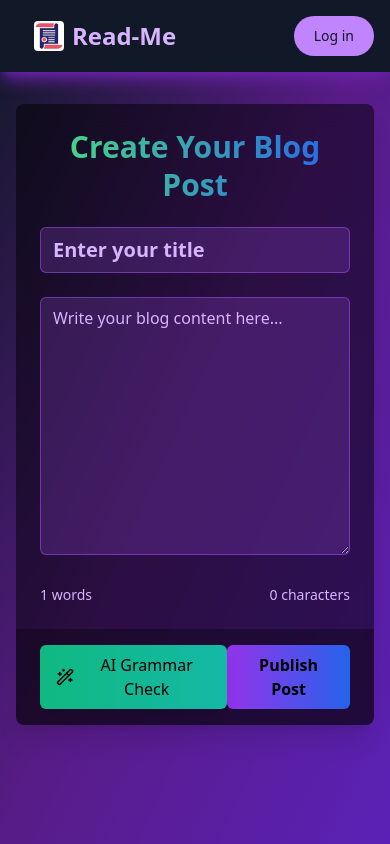
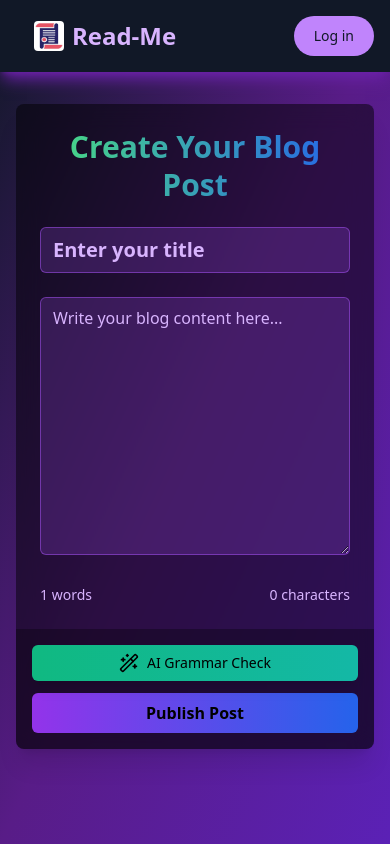
Before and after one commit to kunj3740/readme, a React (Vite) app in the folder frontend/: page /publish in a window 390 px wide. Built offline with nearby package versions, Linux system fonts and the light colour scheme.

Commit message:
button bug fixed

```diff
--- a/frontend/src/components/ui/GrammarCorrection.tsx
+++ b/frontend/src/components/ui/GrammarCorrection.tsx
@@ -8,17 +8,17 @@ interface GrammarCorrectionProps {
 
 export const GrammarCorrection: React.FC<GrammarCorrectionProps> = ({ onCorrect, isLoading }) => {
   return (
-    <div className="relative group ">
+    <div className="relative group flex justify-center sm:justify-start">
       <button
         onClick={onCorrect}
         disabled={isLoading}
-        className="flex items-center gap-2 px-4 py-2 bg-gradient-to-r from-emerald-500 to-teal-500 hover:from-emerald-600 hover:to-teal-600 text-black rounded-md transition-all duration-200 shadow-lg hover:shadow-xl disabled:opacity-50 disabled:cursor-not-allowed"
+        className="flex  justify-center items-center gap-2 px-4 py-2 bg-gradient-to-r from-emerald-500 to-teal-500 hover:from-emerald-600 hover:to-teal-600 text-black rounded-md transition-all duration-200 shadow-lg hover:shadow-xl disabled:opacity-50 disabled:cursor-not-allowed sm:w-auto w-full text-center"
       >
         <Wand2 className="w-5 h-5" />
-        <span>{isLoading ? 'Correcting...' : 'AI Grammar Check'}</span>
+        <span className="text-sm sm:text-base">{isLoading ? 'Correcting...' : 'AI Grammar Check'}</span>
       </button>
 
-      <div className="absolute bottom-full left-1/2 -translate-x-1/2 mb-2 px-3 py-1 bg-black/80 text-white text-sm rounded-md opacity-0 group-hover:opacity-100 transition-opacity duration-200 whitespace-nowrap pointer-events-none">
+      <div className="absolute bottom-full left-1/2 -translate-x-1/2 mb-2 px-3 py-1 bg-black/80 text-white text-xs sm:text-sm rounded-md opacity-0 group-hover:opacity-100 transition-opacity duration-200 whitespace-nowrap pointer-events-none">
         Let AI fix grammar & improve writing
       </div>
     </div>
--- a/frontend/src/pages/Publish.tsx
+++ b/frontend/src/pages/Publish.tsx
@@ -191,14 +191,20 @@ export const Publish: React.FC = () => {
               </div>
             </div>
           </div>
-          <div className="bg-black/30 px-6 py-4 flex justify-between items-center">
+          <div className="bg-black/30 px-4 sm:px-6 py-4">
+              <div className="flex flex-col sm:flex-row gap-3 sm:gap-4 sm:items-center sm:justify-between">
                 <GrammarCorrection
                   onCorrect={handleCorrection}
                   isLoading={isCorrecting}
                 />
-            <Button onClick={handlePublish} disabled={isPublishing}>
+                <Button
+                  onClick={handlePublish}
+                  disabled={isPublishing}
+                  className="w-full sm:w-auto"
+                >
                   {isPublishing ? 'Publishing...' : 'Publish Post'}
                 </Button>
+              </div>
             </div>
         </div>
       </div>
```
Lines whose indentation alone changed are shown as unchanged.
